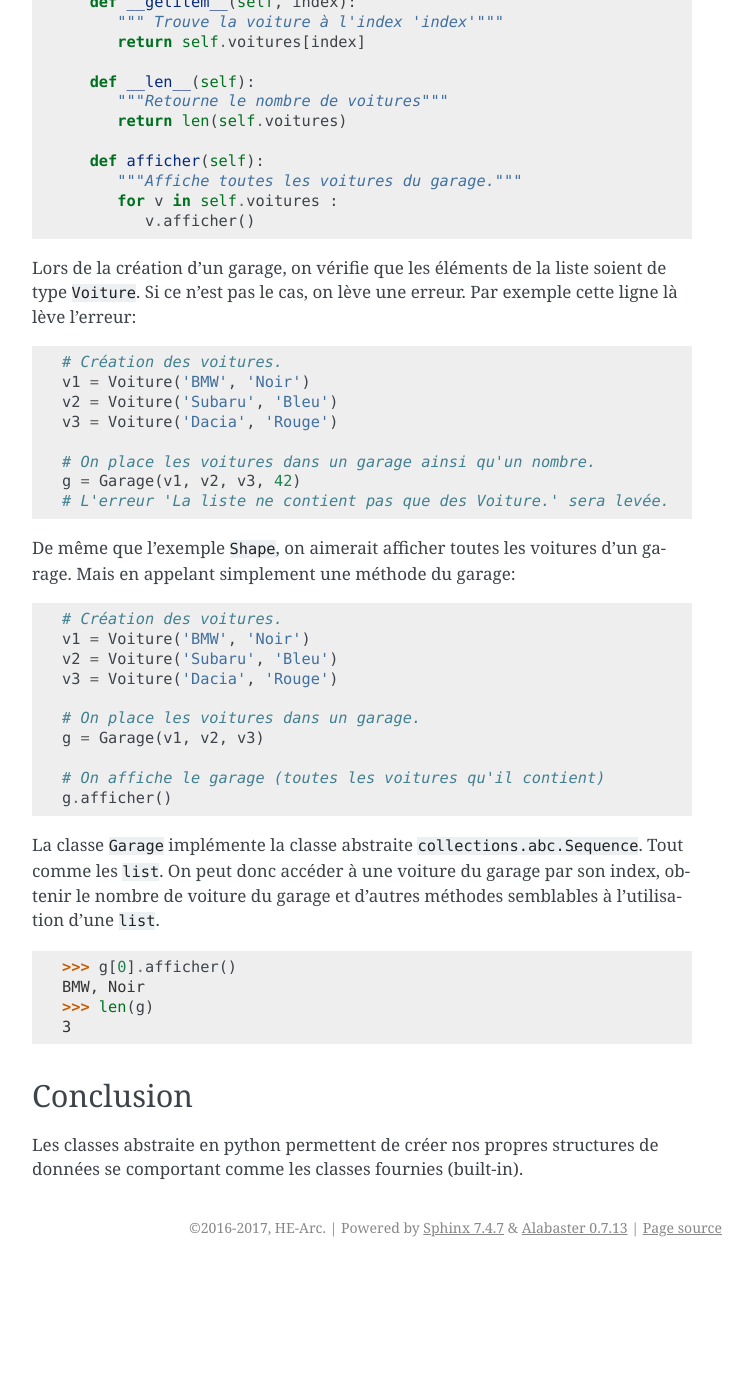
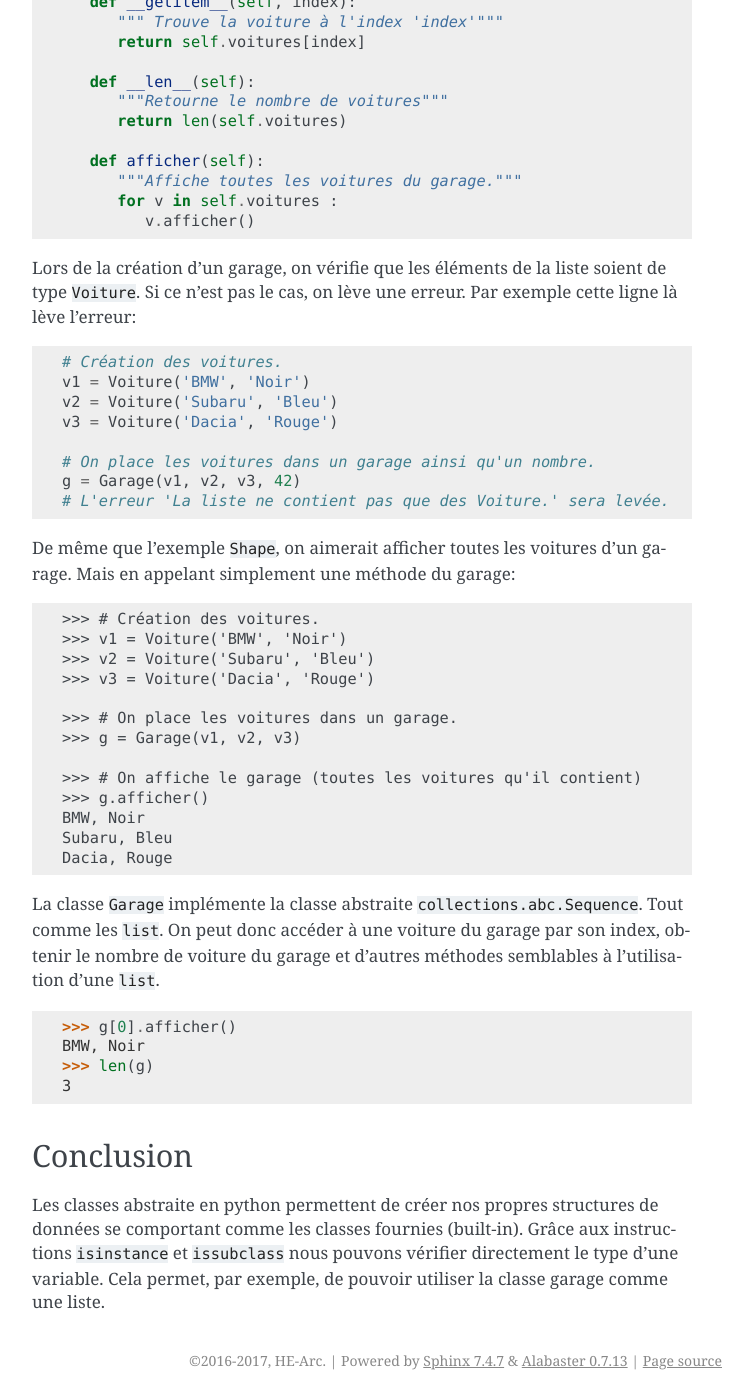
Before and after one commit to HE-Arc/livre-python, a Sphinx documentation site: the page built from source/abc/index.rst, in a window 1280 px wide and 1400 px high, scrolled down 3120 px. Shown: the whole window, without its empty margins (388-1141 px from the left). Built offline with Sphinx 7.4.7, drawn with Linux system fonts in a browser that asks for light colours; before the commit the page ends 4387 px from its top, so only the background shows below that.

Commit message:
Recreation du script d'exemple avec voitures et garage

```diff
--- /dev/null
+++ b/source/abc/examples/exemple_garage.py
@@ -0,0 +1,52 @@
+"""Exemple de classe abstraite avec un garage contenant des voitures."""
+
+from collections.abc import Sequence
+
+class Voiture():
+    """Des voitures à mettre dans un garage."""
+    def __init__(self, marque, couleur):
+        """Construits une voiture."""
+        self.marque = marque
+        self.couleur = couleur
+
+    def afficher(self):
+        """Afficher les attributs de la voiture."""
+        print(self.marque + ", " + self.couleur)
+
+class Garage(Sequence):
+    """Classe iterable."""
+
+    def __init__(self, *voitures):
+        """Constructeur."""
+
+        for v in voitures:
+            if isinstance(v, Voiture):
+                pass
+            else:
+                raise TypeError(f"{v!r} n'est pas une voiture.")
+
+        self.voitures = voitures
+
+    def __getitem__(self, index):
+        """ Trouve la voiture à l'index 'index'"""
+        return self.voitures[index]
+
+    def __len__(self):
+        """Retourne le nombre de voitures"""
+        return len(self.voitures)
+
+    def afficher(self):
+        """Affiche toutes les voitures du garage."""
+        for v in self.voitures :
+            v.afficher()
+
+# Création des voitures.
+v1 = Voiture('BMW', 'Noir')
+v2 = Voiture('Subaru', 'Bleu')
+v3 = Voiture('Dacia', 'Rouge')
+
+# On place les voitures dans un garage ainsi qu'un nombre.
+g = Garage(v1, v2, v3)
+
+# On affiche le garage.
+g.afficher()
--- a/source/abc/index.rst
+++ b/source/abc/index.rst
@@ -155,18 +155,21 @@
 De même que l'exemple ``Shape``, on aimerait afficher toutes les voitures d'un garage. Mais en appelant simplement
 une méthode du garage:
 
-.. code-block:: python
+.. code-block:: pytcon
 
-   # Création des voitures.
-   v1 = Voiture('BMW', 'Noir')
-   v2 = Voiture('Subaru', 'Bleu')
-   v3 = Voiture('Dacia', 'Rouge')
+   >>> # Création des voitures.
+   >>> v1 = Voiture('BMW', 'Noir')
+   >>> v2 = Voiture('Subaru', 'Bleu')
+   >>> v3 = Voiture('Dacia', 'Rouge')
 
-   # On place les voitures dans un garage.
-   g = Garage(v1, v2, v3)
+   >>> # On place les voitures dans un garage.
+   >>> g = Garage(v1, v2, v3)
 
-   # On affiche le garage (toutes les voitures qu'il contient)
-   g.afficher()
+   >>> # On affiche le garage (toutes les voitures qu'il contient)
+   >>> g.afficher()
+   BMW, Noir
+   Subaru, Bleu
+   Dacia, Rouge
 
 La classe ``Garage`` implémente la classe abstraite ``collections.abc.Sequence``. Tout comme les ``list``.
 On peut donc accéder à une voiture du garage par son index, obtenir le nombre de voiture du garage et d'autres
@@ -184,3 +187,5 @@
 ----------
 Les classes abstraite en python permettent de créer nos propres structures de données se
 comportant comme les classes fournies (built-in).
+Grâce aux instructions ``isinstance`` et ``issubclass`` nous pouvons vérifier directement le type d'une variable.
+Cela permet, par exemple, de pouvoir utiliser la classe garage comme une liste.
```
